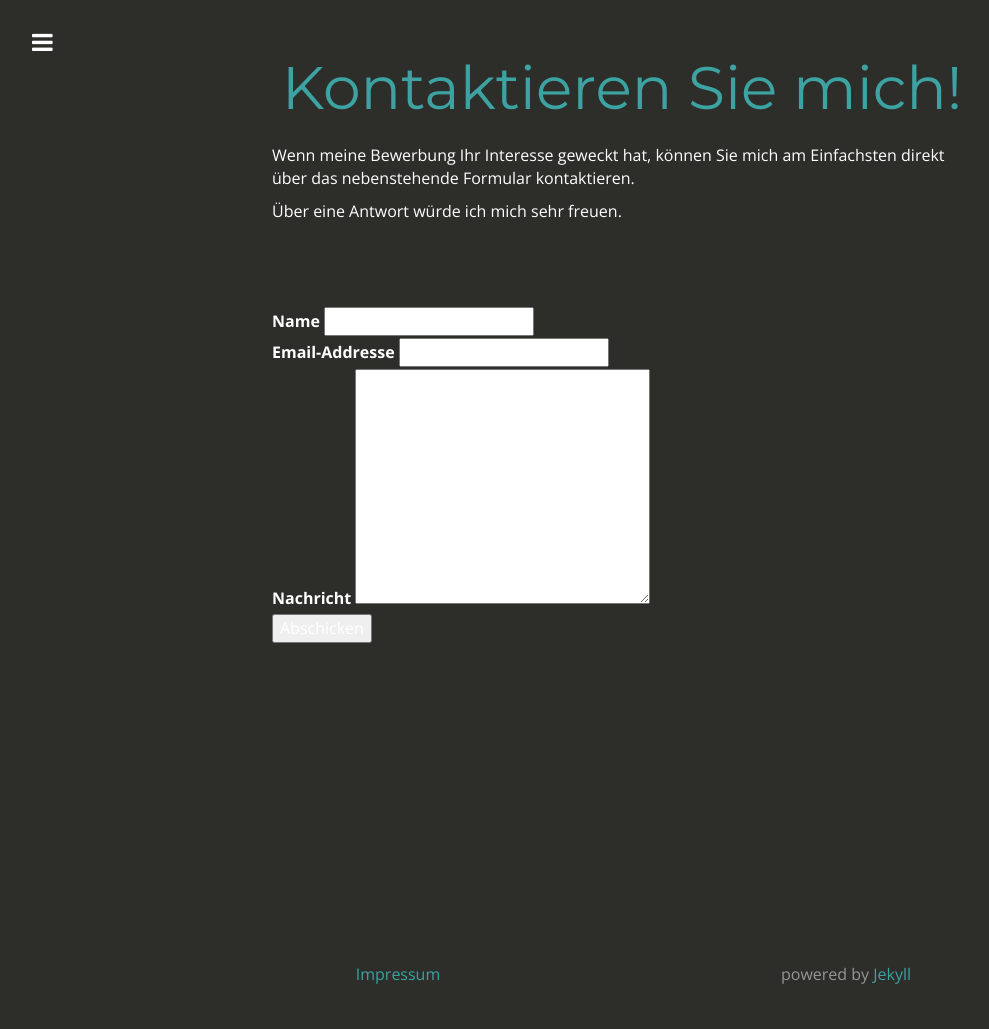
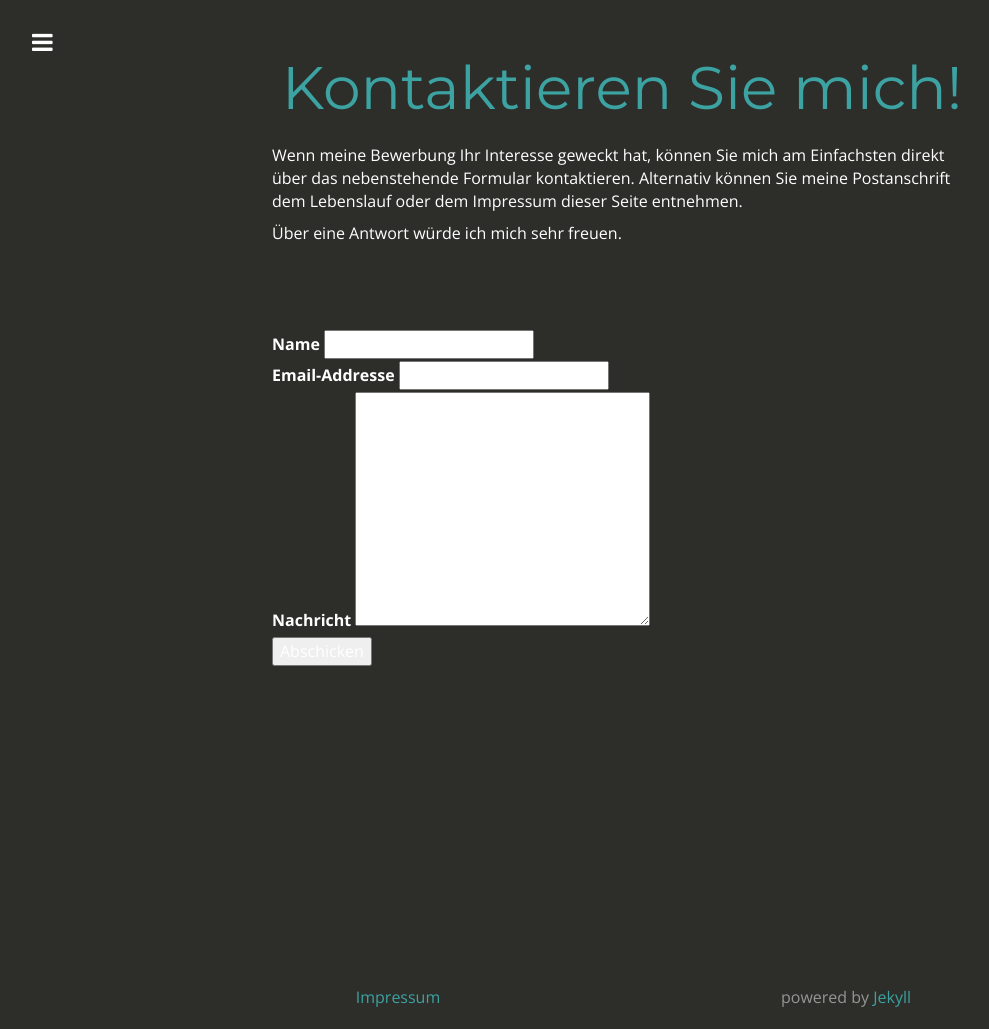
Before and after one commit to BriGitBardot/Bewerbung2, a Jekyll site: the page built from Kontakt.md, in a window 1280 px wide. Shown: the whole page, without its empty margins (18-1007 px from the left). Built offline with Jekyll 4.4.1, drawn with Linux system fonts in a browser that asks for light colours; nearby versions of some CDN libraries; before the commit the page ends 1006 px from its top, so only the background shows below that.

Commit message:
Update Kontakt.md

```diff
--- a/Kontakt.md
+++ b/Kontakt.md
@@ -8,7 +8,7 @@
 
 <h1 class="header author-header">Kontaktieren Sie mich!</h1>
 	<br>
-<p>Wenn meine Bewerbung Ihr Interesse geweckt hat, können Sie mich am Einfachsten direkt über das nebenstehende Formular kontaktieren.</p>
+<p>Wenn meine Bewerbung Ihr Interesse geweckt hat, können Sie mich am Einfachsten direkt über das nebenstehende Formular kontaktieren. Alternativ können Sie meine Postanschrift dem Lebenslauf oder dem Impressum dieser Seite entnehmen.</p>
 <p class="intro">Über eine Antwort würde ich mich sehr freuen.</p>
 
     <div id="search-container">
```
